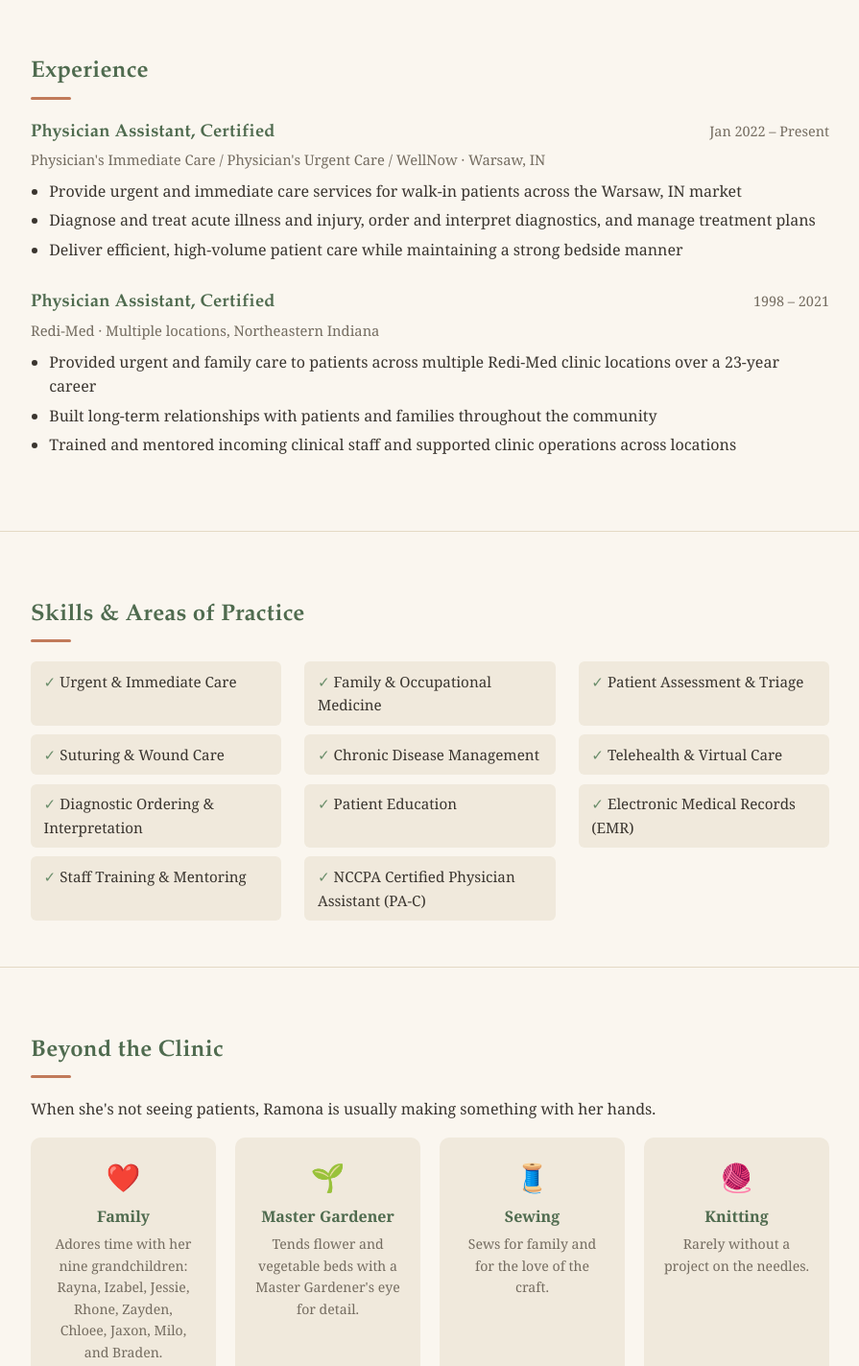
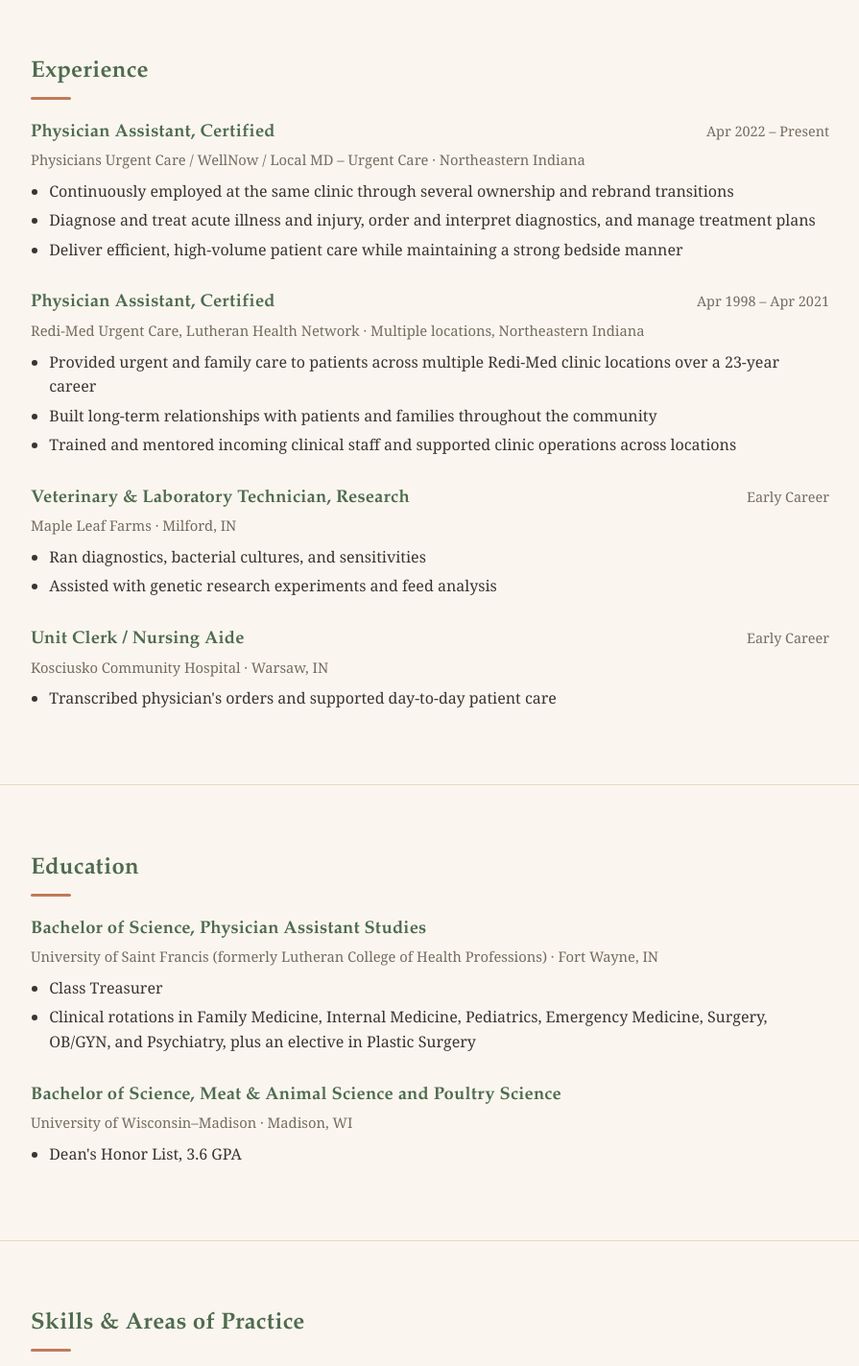
Before and after one commit to rh7112/ramonas-portfolio, a website: page public/index.html in a window 1280 px wide. Shown: the part 740-2163 px from the top of the page at 96% size, without its empty margins (192-1087 px from the left). Drawn offline with Linux system fonts and the light colour scheme.

Commit message:
Update Experience and add Education section from resume
- Splits the current role into its accurate history: same clinic,
  renamed through several ownership changes (Physicians Urgent Care ->
  WellNow -> Local MD - Urgent Care), starting Apr 2022
- Corrects Redi-Med dates to Apr 1998 - Apr 2021 per resume
- Adds early-career roles: Maple Leaf Farms (vet/lab tech) and
  Kosciusko Community Hospital (unit clerk/nursing aide)
- Adds Education section: PA degree from University of Saint Francis
  (formerly Lutheran College of Health Professions, Fort Wayne) and
  a B.S. in Meat & Animal Science / Poultry Science from UW-Madison
- Adds AAPA membership to the skills list

```diff
--- a/public/index.html
+++ b/public/index.html
@@ -26,6 +26,7 @@
     <ul>
       <li><a href="#about">About</a></li>
       <li><a href="#experience">Experience</a></li>
+      <li><a href="#education">Education</a></li>
       <li><a href="#skills">Skills</a></li>
       <li><a href="#life">Beyond the Clinic</a></li>
       <li><a href="#contact">Contact</a></li>
@@ -53,11 +54,11 @@
         <div class="job">
           <div class="job-head">
             <h3>Physician Assistant, Certified</h3>
-            <span class="job-dates">Jan 2022 &ndash; Present</span>
+            <span class="job-dates">Apr 2022 &ndash; Present</span>
           </div>
-          <p class="job-loc">Physician's Immediate Care / Physician's Urgent Care / WellNow &middot; Warsaw, IN</p>
+          <p class="job-loc">Physicians Urgent Care / WellNow / Local MD &ndash; Urgent Care &middot; Northeastern Indiana</p>
           <ul>
-            <li>Provide urgent and immediate care services for walk-in patients across the Warsaw, IN market</li>
+            <li>Continuously employed at the same clinic through several ownership and rebrand transitions</li>
             <li>Diagnose and treat acute illness and injury, order and interpret diagnostics, and manage treatment plans</li>
             <li>Deliver efficient, high-volume patient care while maintaining a strong bedside manner</li>
           </ul>
@@ -66,13 +67,63 @@
         <div class="job">
           <div class="job-head">
             <h3>Physician Assistant, Certified</h3>
-            <span class="job-dates">1998 &ndash; 2021</span>
+            <span class="job-dates">Apr 1998 &ndash; Apr 2021</span>
           </div>
-          <p class="job-loc">Redi-Med &middot; Multiple locations, Northeastern Indiana</p>
+          <p class="job-loc">Redi-Med Urgent Care, Lutheran Health Network &middot; Multiple locations, Northeastern Indiana</p>
           <ul>
             <li>Provided urgent and family care to patients across multiple Redi-Med clinic locations over a 23-year career</li>
             <li>Built long-term relationships with patients and families throughout the community</li>
             <li>Trained and mentored incoming clinical staff and supported clinic operations across locations</li>
+          </ul>
+        </div>
+
+        <div class="job">
+          <div class="job-head">
+            <h3>Veterinary &amp; Laboratory Technician, Research</h3>
+            <span class="job-dates">Early Career</span>
+          </div>
+          <p class="job-loc">Maple Leaf Farms &middot; Milford, IN</p>
+          <ul>
+            <li>Ran diagnostics, bacterial cultures, and sensitivities</li>
+            <li>Assisted with genetic research experiments and feed analysis</li>
+          </ul>
+        </div>
+
+        <div class="job">
+          <div class="job-head">
+            <h3>Unit Clerk / Nursing Aide</h3>
+            <span class="job-dates">Early Career</span>
+          </div>
+          <p class="job-loc">Kosciusko Community Hospital &middot; Warsaw, IN</p>
+          <ul>
+            <li>Transcribed physician's orders and supported day-to-day patient care</li>
+          </ul>
+        </div>
+      </div>
+    </section>
+
+    <section id="education">
+      <div class="wrap">
+        <h2>Education<span class="rule"></span></h2>
+
+        <div class="job">
+          <div class="job-head">
+            <h3>Bachelor of Science, Physician Assistant Studies</h3>
+          </div>
+          <p class="job-loc">University of Saint Francis (formerly Lutheran College of Health Professions) &middot; Fort Wayne, IN</p>
+          <ul>
+            <li>Class Treasurer</li>
+            <li>Clinical rotations in Family Medicine, Internal Medicine, Pediatrics, Emergency Medicine, Surgery, OB/GYN, and Psychiatry, plus an elective in Plastic Surgery</li>
+          </ul>
+        </div>
+
+        <div class="job">
+          <div class="job-head">
+            <h3>Bachelor of Science, Meat &amp; Animal Science and Poultry Science</h3>
+          </div>
+          <p class="job-loc">University of Wisconsin&ndash;Madison &middot; Madison, WI</p>
+          <ul>
+            <li>Dean's Honor List, 3.6 GPA</li>
           </ul>
         </div>
       </div>
@@ -93,6 +144,7 @@
           <li>Electronic Medical Records (EMR)</li>
           <li>Staff Training &amp; Mentoring</li>
           <li>NCCPA Certified Physician Assistant (PA-C)</li>
+          <li>Member, American Academy of Physician Assistants (AAPA)</li>
         </ul>
       </div>
     </section>
```
